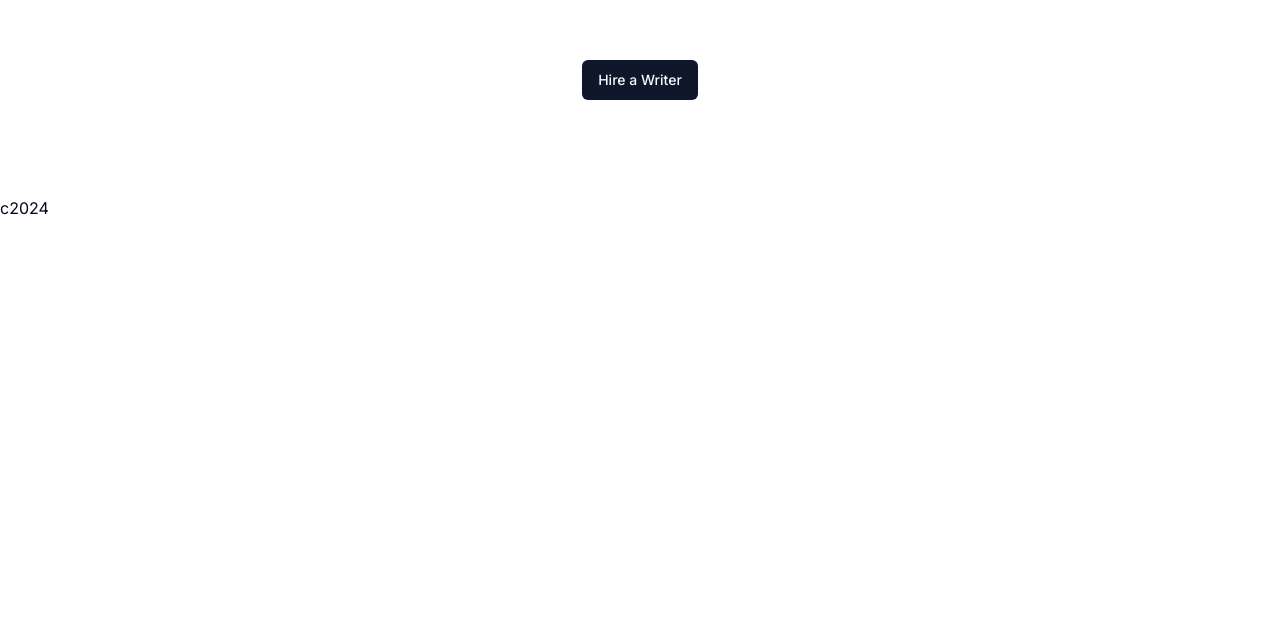
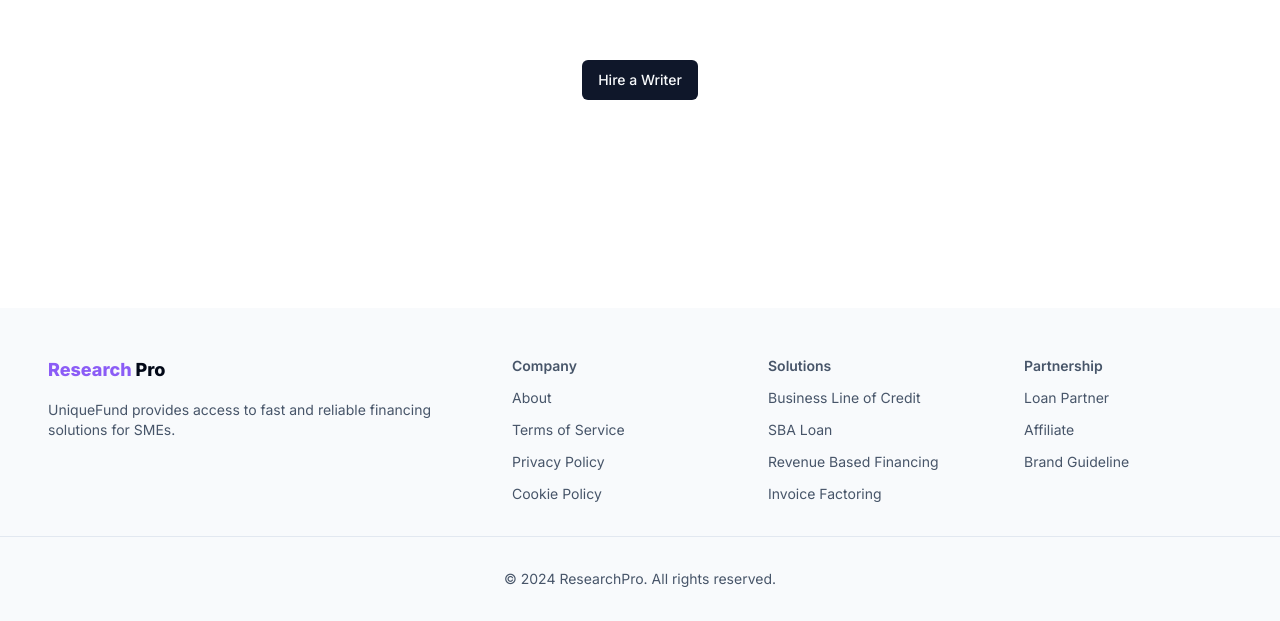
Before and after one commit to ericogbekene/Research_v1, a Next.js app in the folder frontend-app/: page / in a window 1280 px wide. Shown: the part 732-1353 px from the top of the page. Before the commit the page ends 952 px from the top, so only its background shows below. Built offline with nearby package versions, Linux system fonts and the light colour scheme; no server answers.

Commit message:
feat/fix api server project call

```diff
--- a/frontend-app/src/app/hire-writer/page.tsx
+++ b/frontend-app/src/app/hire-writer/page.tsx
@@ -1,12 +1,12 @@
+import Navbar from "@/components/ui/mainnav";
+import { ProfileForm } from "@/components/ui/profileForm";
+
 const HireWriter = () => {
     return (
     <>
-    <div>
+    <div className="flex items-center justify-between">
         <h1>Hire a Writer</h1>
-        <form>
-            <input>
-            </input>
-        </form>
+
     </div>
     </> );
 }
--- a/frontend-app/src/app/layout.tsx
+++ b/frontend-app/src/app/layout.tsx
@@ -18,7 +18,6 @@ export default function RootLayout({
 }>) {
   return (
     <html lang="en">
-
       <body className={inter.className}>{children}</body>
     </html>
   );
--- a/frontend-app/src/app/page.tsx
+++ b/frontend-app/src/app/page.tsx
@@ -10,6 +10,7 @@ import { useEffect } from "react";
 import { useState } from "react";
 import Sidebar from "@/components/ui/sidebar";
 import Footer from "@/components/ui/footer";
+import TwoColumnsWithIllustration from "@/components/ui/hero";
 
 interface Todos {
   userId: number
--- a/frontend-app/src/components/ui/footer.tsx
+++ b/frontend-app/src/components/ui/footer.tsx
@@ -1,11 +1,134 @@
-const Footer = () => {
+const companyLinks = [
+    {
+      title: 'About',
+      href: '#',
+    },
+    {
+      title: 'Terms of Service',
+      href: '#',
+    },
+    {
+      title: 'Privacy Policy',
+      href: '#',
+    },
+    {
+      title: 'Cookie Policy',
+      href: '#',
+    },
+  ];
+
+  const solutionLinks = [
+    {
+      title: 'Business Line of Credit',
+      href: '#',
+    },
+    {
+      title: 'SBA Loan',
+      href: '#',
+    },
+    {
+      title: 'Revenue Based Financing',
+      href: '#',
+    },
+    {
+      title: 'Invoice Factoring',
+      href: '#',
+    },
+  ];
+
+  const partnershipLinks = [
+    {
+      title: 'Loan Partner',
+      href: '#',
+    },
+    {
+      title: 'Affiliate',
+      href: '#',
+    },
+    {
+      title: 'Brand Guideline',
+      href: '#',
+    },
+  ];
+
+  function Logo() {
     return (
-        <>
-        <div className="flex items-center justify-between">
-            <span> c2024</span>
+      <div className="w-full text-lg font-extrabold md:w-fit md:text-left">
+        <span className="text-violet-500">Research</span>{' '}
+        <span className="dark:text-slate-400">Pro</span>
+      </div>
+    );
+  }
+
+  export default function MultiColumns() {
+    return (
+      <footer className="mt-28 bg-slate-50 dark:bg-black">
+        <div className="container mx-auto flex flex-col items-start space-y-12 px-8 pb-8 pt-12 md:flex-row md:space-y-0 md:space-x-12 md:px-12">
+          <div className="flex w-full flex-col space-y-4 text-center md:w-2/5 md:text-left">
+            <Logo />
+            <p className="text-sm text-slate-600">
+              UniqueFund provides access to fast and reliable financing solutions
+              for SMEs.
+            </p>
+          </div>
+          <div className="w-full text-center text-slate-600 md:w-1/5 md:text-left">
+            <div className="text-sm font-semibold">Company</div>
+            <ul className="text-sm">
+              {companyLinks.map(({ title, href }, index) => (
+                <li className="pt-3" key={index}>
+                  <a
+                    className="underline decoration-transparent underline-offset-4 transition hover:decoration-slate-700"
+                    href={href}
+                    rel="noopener noreferrer"
+                    target="_blank"
+                  >
+                    {title}
+                  </a>
+                </li>
+              ))}
+            </ul>
+          </div>
+          <div className="w-full text-center text-slate-600 md:w-1/5 md:text-left">
+            <div className="text-sm font-semibold">Solutions</div>
+            <ul className="text-sm">
+              {solutionLinks.map(({ title, href }, index) => (
+                <li className="pt-3" key={index}>
+                  <a
+                    className="underline decoration-transparent underline-offset-4 transition hover:decoration-slate-700"
+                    href={href}
+                    rel="noopener noreferrer"
+                    target="_blank"
+                  >
+                    {title}
+                  </a>
+                </li>
+              ))}
+            </ul>
+          </div>
+          <div className="w-full text-center text-slate-600 md:w-1/5 md:text-left">
+            <div className="text-sm font-semibold text-slate-600">
+              Partnership
+            </div>
+            <ul className="text-sm">
+              {partnershipLinks.map(({ title, href }, index) => (
+                <li className="pt-3" key={index}>
+                  <a
+                    className="underline decoration-transparent underline-offset-4 transition hover:decoration-slate-700"
+                    href={href}
+                    rel="noopener noreferrer"
+                    target="_blank"
+                  >
+                    {title}
+                  </a>
+                </li>
+              ))}
+            </ul>
+          </div>
         </div>
-        </>
-     );
-}
 
-export default Footer;
+        <div className="container mx-auto border-t border-slate-200 p-8 text-center text-sm text-slate-600 dark:border-slate-900 md:flex-row md:px-12">
+          &copy; {new Date().getFullYear()} ResearchPro. All rights reserved.
+        </div>
+      </footer>
+    );
+  }
--- /dev/null
+++ b/frontend-app/src/components/ui/input.tsx
@@ -0,0 +1,25 @@
+import * as React from "react"
+
+import { cn } from "@/lib/utils"
+
+export interface InputProps
+  extends React.InputHTMLAttributes<HTMLInputElement> {}
+
+const Input = React.forwardRef<HTMLInputElement, InputProps>(
+  ({ className, type, ...props }, ref) => {
+    return (
+      <input
+        type={type}
+        className={cn(
+          "flex h-10 w-full rounded-md border border-input bg-background px-3 py-2 text-sm ring-offset-background file:border-0 file:bg-transparent file:text-sm file:font-medium placeholder:text-muted-foreground focus-visible:outline-none focus-visible:ring-2 focus-visible:ring-ring focus-visible:ring-offset-2 disabled:cursor-not-allowed disabled:opacity-50",
+          className
+        )}
+        ref={ref}
+        {...props}
+      />
+    )
+  }
+)
+Input.displayName = "Input"
+
+export { Input }
--- a/frontend-app/src/components/ui/mainnav.tsx
+++ b/frontend-app/src/components/ui/mainnav.tsx
@@ -26,11 +26,18 @@ export default function Navbar() {
             Home
           </Link>
           <Link href="/about" className="block md:inline-block text-white hover:text-gray-300 mt-4 md:mt-0 md:ml-6">
+            Departments
+          </Link>
+          <Link href="/about" className="block md:inline-block text-white hover:text-gray-300 mt-4 md:mt-0 md:ml-6">
             About
+          </Link>
+          <Link href="/hire-writer" className="block md:inline-block text-white hover:text-gray-300 mt-4 md:mt-0 md:ml-6">
+            Hire-Writer
           </Link>
           <Link href="/contact" className="block md:inline-block text-white hover:text-gray-300 mt-4 md:mt-0 md:ml-6">
             Contact
           </Link>
+
         </div>
       </div>
     </nav>
--- /dev/null
+++ b/frontend-app/src/components/ui/profileForm.tsx
@@ -0,0 +1,51 @@
+"use client"
+
+import { zodResolver } from "@hookform/resolvers/zod"
+import { useForm } from "react-hook-form"
+import { z } from "zod"
+
+import { Button } from "@/components/ui/button"
+import {
+  Form,
+  FormControl,
+  FormDescription,
+  FormField,
+  FormItem,
+  FormLabel,
+  FormMessage,
+} from "@/components/ui/form"
+import { Input } from "@/components/ui/input"
+
+const formSchema = z.object({
+  username: z.string().min(2, {
+    message: "Username must be at least 2 characters.",
+  }),
+})
+
+export function ProfileForm() {
+  // ...
+
+  return (
+    <Form {...form}>
+      <form onSubmit={form.handleSubmit(onSubmit)} className="space-y-8">
+        <FormField
+          control={form.control}
+          name="username"
+          render={({ field }) => (
+            <FormItem>
+              <FormLabel>Username</FormLabel>
+              <FormControl>
+                <Input placeholder="shadcn" {...field} />
+              </FormControl>
+              <FormDescription>
+                This is your public display name.
+              </FormDescription>
+              <FormMessage />
+            </FormItem>
+          )}
+        />
+        <Button type="submit">Submit</Button>
+      </form>
+    </Form>
+  )
+}
--- a/frontend-app/src/components/ui/sidebar.tsx
+++ b/frontend-app/src/components/ui/sidebar.tsx
@@ -1,5 +1,6 @@
 const Sidebar = () => {
     return ( <>
+        {/** Insert search bar */}
         <div> SideBar</div>
         <div> profile</div>
         <div> Settings</div>
```
Also changed, not shown: frontend-app/src/components/ui/footer.txt (added), frontend-app/src/components/ui/hero.tsx (added), 1 other file (tests, documents, lock files or other folders).
